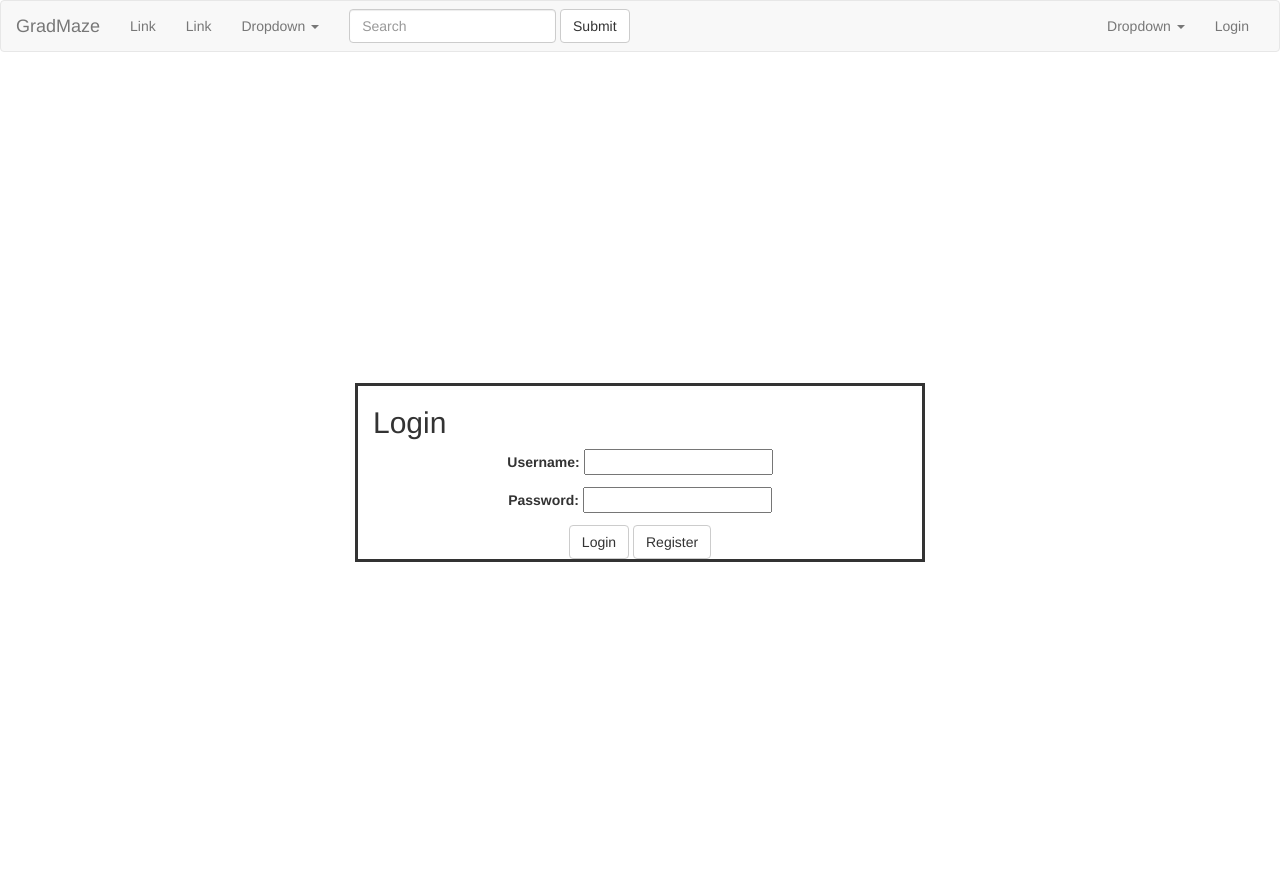
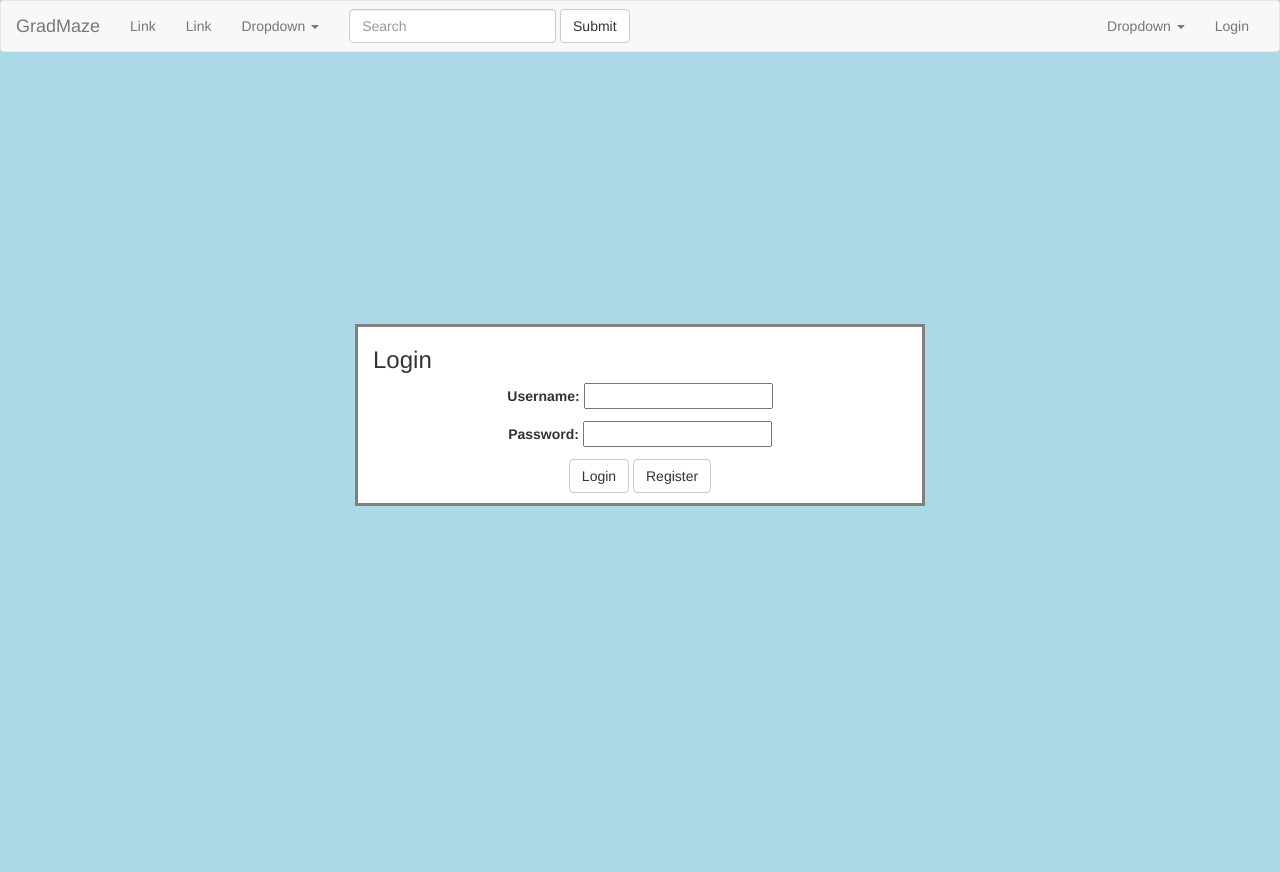
Before and after one commit to pawanaraballi/GradMaze, a Django app: a page that uses templates/base.html in a window 1280 px wide. After the commit the page ends 506 px from the top, so only its background shows below. Run offline with Django 3.2, Linux system fonts and the light colour scheme; some libraries are stand-ins or nearby versions.

Commit message:
Added Background color for contrast Form now catches empty fields

```diff
--- a/main/forms.py
+++ b/main/forms.py
@@ -11,6 +11,16 @@ class LoginForm(forms.Form):
     # Validation Takes Place Here
     def clean(self):
 
+
+        # Empty Username
+        if not self.cleaned_data.get('user_name', False):
+            raise ValidationError("Empty Username")
+
+        # Empty Password
+        if not self.cleaned_data.get('password', False):
+            raise ValidationError("Empty Password")
+
+
         # Try to authenticate user
         user = authenticate(username=self.cleaned_data['user_name'], password=self.cleaned_data['password'])
 
--- /dev/null
+++ b/static/css/base.css
@@ -0,0 +1,4 @@
+html body {
+    background-color: lightblue;
+
+}
--- a/static/css/login.css
+++ b/static/css/login.css
@@ -5,7 +5,7 @@
 }
 
  html, body, .container-table {
-    height: 100%;
+    height: 95%;
 }
 .container-table {
     display: table;
@@ -18,3 +18,13 @@
 .errorlist{
     display: none;
 }
+
+.login_box{
+    background-color: white;
+    border:solid;
+    border-color:grey;
+}
+
+.login{
+    margin-bottom: 10px;
+}
--- a/templates/base.html
+++ b/templates/base.html
@@ -8,6 +8,7 @@
 
      <!-- Bootstrap core CSS -->
     <link href="{% static 'css/bootstrap.min.css' %}" rel="stylesheet">
+    <link href="{% static 'css/base.css' %}" rel="stylesheet">
     {% block styles %}{% endblock %}
 
 </head>
--- a/templates/login.html
+++ b/templates/login.html
@@ -14,11 +14,14 @@
 
     <div class="container container-table">
         <div class="row vertical-center-row">
-            <div class="col-xs-6 col-xs-offset-3" style="border:solid">
+            <div class="col-xs-3"></div>
+            <div class="col-xs-6 login_box">
+                <div class="login">
 
-
+                    <h3>Login</h3>
 
                     {% if form.errors %}
+
                         <div class="alert alert-danger" role="alert">
                             <p  >Error when attempting to login!</p>
                             <ul>
@@ -27,8 +30,11 @@
                                 {% endfor %}
                             </ul>
                         </div>
+
                     {% else %}
-                    <h2>Login</h2>
+
+
+
                     {% endif %}
 
                     <div class="text-center">
@@ -42,6 +48,7 @@
                 </div>
             </div>
         </div>
+    </div>
 
 
 {% endblock %}
```
Also changed, not shown: 1 other file. Lines whose indentation alone changed are shown as unchanged.
